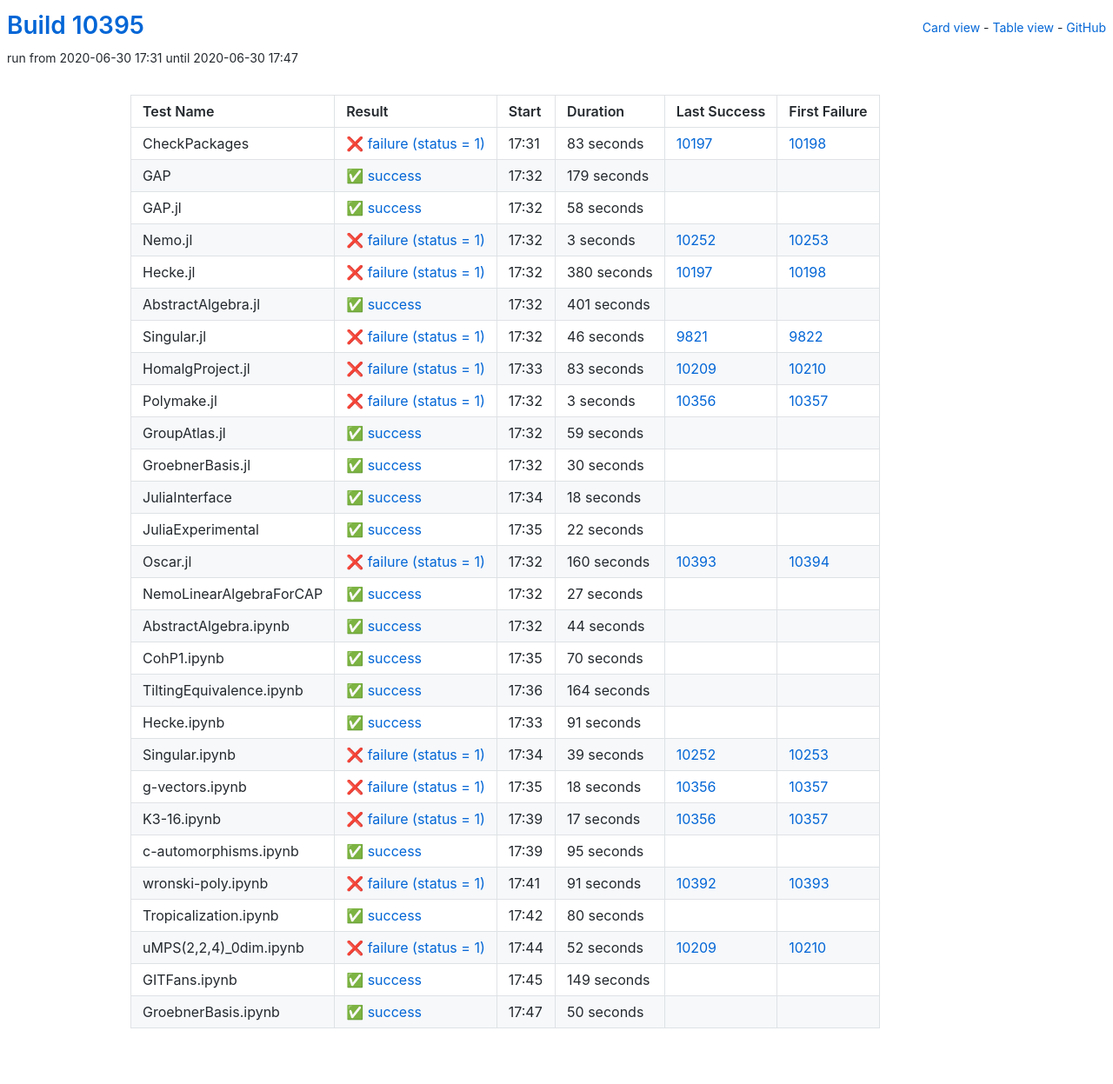
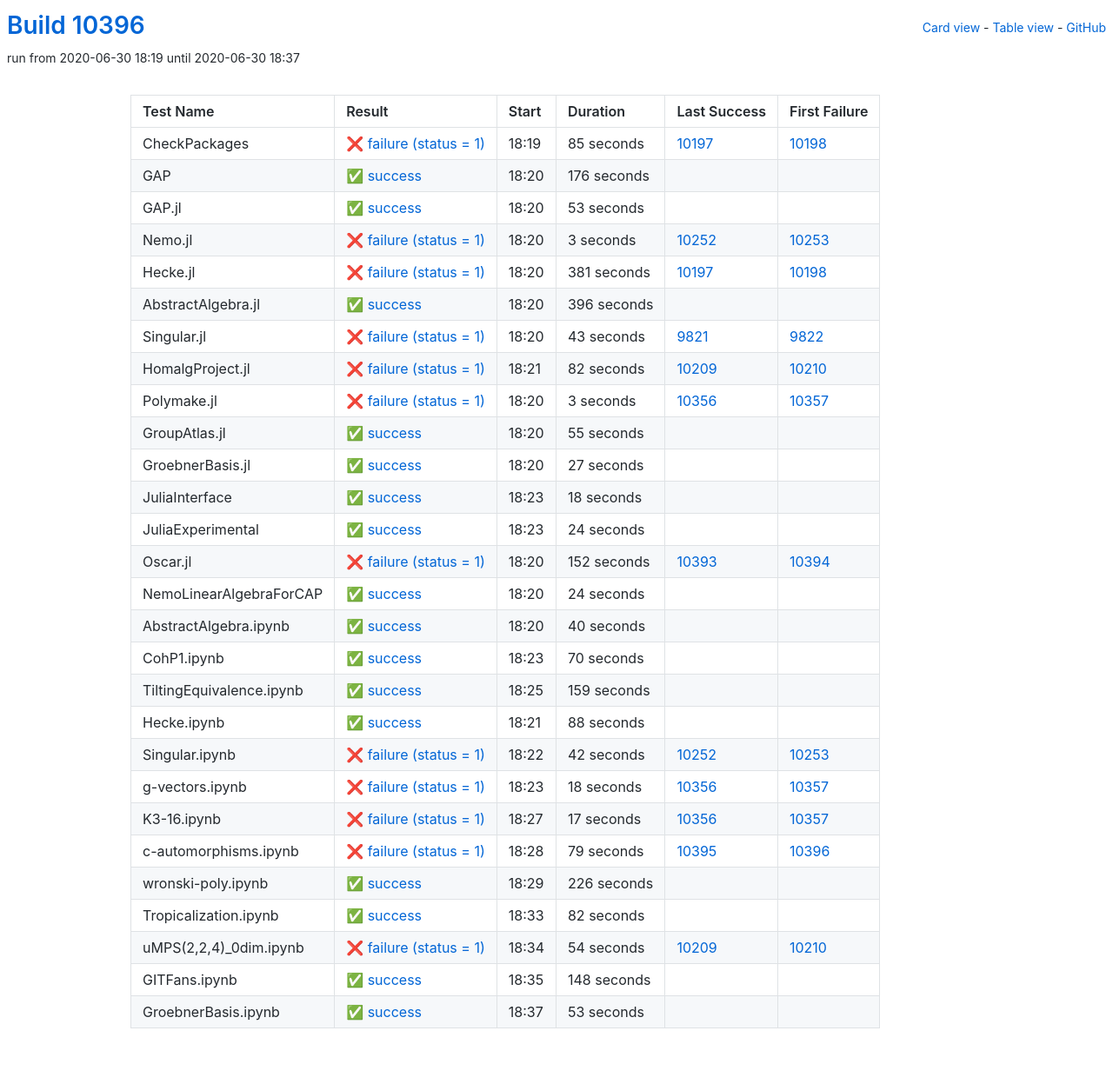
Before and after one commit to oscar-system/oscar-ci-status, a Jekyll site: the page built from table.html, in a window 1280 px wide. Shown: the whole page at 87% size. Built offline with Jekyll 4.4.1, drawn with Linux system fonts in a browser that asks for light colours.

Commit message:
Build #10396

```diff
--- a/_data/ci.yml
+++ b/_data/ci.yml
@@ -1,6 +1,6 @@
 ---
-build: 10395
-build_url: https://oscarci.mathematik.uni-kl.de/job/oscar/10395/
+build: 10396
+build_url: https://oscarci.mathematik.uni-kl.de/job/oscar/10396/
 job: oscar
 organization: oscar-system
 repo: oscar-ci-status
@@ -8,44 +8,44 @@
 tests:
 - name: CheckPackages
   id: checkpackages
-  log: https://oscarci.mathematik.uni-kl.de/job/oscar/10395/artifact/logs/build-10395/CheckPackages.log
-  start: 2020-06-30 17:31
+  log: https://oscarci.mathematik.uni-kl.de/job/oscar/10396/artifact/logs/build-10396/CheckPackages.log
+  start: 2020-06-30 18:19
   success: false
   exitcode: 1
   status: failure
-  duration: 83
+  duration: 85
   last_success: 10197
   last_success_url: https://oscarci.mathematik.uni-kl.de/job/oscar/10197/
   first_failure: 10198
   first_failure_url: https://oscarci.mathematik.uni-kl.de/job/oscar/10198/
 - name: GAP
   id: gap
-  log: https://oscarci.mathematik.uni-kl.de/job/oscar/10395/artifact/logs/build-10395/GAP.log
-  start: 2020-06-30 17:32
+  log: https://oscarci.mathematik.uni-kl.de/job/oscar/10396/artifact/logs/build-10396/GAP.log
+  start: 2020-06-30 18:20
   success: true
   exitcode: 0
   status: success
-  duration: 179
+  duration: 176
   last_success: false
   last_success_url:
   first_failure: false
   first_failure_url:
 - name: GAP.jl
   id: gap-jl
-  log: https://oscarci.mathematik.uni-kl.de/job/oscar/10395/artifact/logs/build-10395/GAP.jl.log
-  start: 2020-06-30 17:32
+  log: https://oscarci.mathematik.uni-kl.de/job/oscar/10396/artifact/logs/build-10396/GAP.jl.log
+  start: 2020-06-30 18:20
   success: true
   exitcode: 0
   status: success
-  duration: 58
+  duration: 53
   last_success: false
   last_success_url:
   first_failure: false
   first_failure_url:
 - name: Nemo.jl
   id: nemo-jl
-  log: https://oscarci.mathematik.uni-kl.de/job/oscar/10395/artifact/logs/build-10395/Nemo.jl.log
-  start: 2020-06-30 17:32
+  log: https://oscarci.mathematik.uni-kl.de/job/oscar/10396/artifact/logs/build-10396/Nemo.jl.log
+  start: 2020-06-30 18:20
   success: false
   exitcode: 1
   status: failure
@@ -56,56 +56,56 @@
   first_failure_url: https://oscarci.mathematik.uni-kl.de/job/oscar/10253/
 - name: Hecke.jl
   id: hecke-jl
-  log: https://oscarci.mathematik.uni-kl.de/job/oscar/10395/artifact/logs/build-10395/Hecke.jl.log
-  start: 2020-06-30 17:32
+  log: https://oscarci.mathematik.uni-kl.de/job/oscar/10396/artifact/logs/build-10396/Hecke.jl.log
+  start: 2020-06-30 18:20
   success: false
   exitcode: 1
   status: failure
-  duration: 380
+  duration: 381
   last_success: 10197
   last_success_url: https://oscarci.mathematik.uni-kl.de/job/oscar/10197/
   first_failure: 10198
   first_failure_url: https://oscarci.mathematik.uni-kl.de/job/oscar/10198/
 - name: AbstractAlgebra.jl
   id: abstractalgebra-jl
-  log: https://oscarci.mathematik.uni-kl.de/job/oscar/10395/artifact/logs/build-10395/AbstractAlgebra.jl.log
-  start: 2020-06-30 17:32
+  log: https://oscarci.mathematik.uni-kl.de/job/oscar/10396/artifact/logs/build-10396/AbstractAlgebra.jl.log
+  start: 2020-06-30 18:20
   success: true
   exitcode: 0
   status: success
-  duration: 401
+  duration: 396
   last_success: false
   last_success_url:
   first_failure: false
   first_failure_url:
 - name: Singular.jl
   id: singular-jl
-  log: https://oscarci.mathematik.uni-kl.de/job/oscar/10395/artifact/logs/build-10395/Singular.jl.log
-  start: 2020-06-30 17:32
+  log: https://oscarci.mathematik.uni-kl.de/job/oscar/10396/artifact/logs/build-10396/Singular.jl.log
+  start: 2020-06-30 18:20
   success: false
   exitcode: 1
   status: failure
-  duration: 46
+  duration: 43
   last_success: 9821
   last_success_url: https://oscarci.mathematik.uni-kl.de/job/oscar/9821/
   first_failure: 9822
   first_failure_url: https://oscarci.mathematik.uni-kl.de/job/oscar/9822/
 - name: HomalgProject.jl
   id: homalgproject-jl
-  log: https://oscarci.mathematik.uni-kl.de/job/oscar/10395/artifact/logs/build-10395/HomalgProject.jl.log
-  start: 2020-06-30 17:33
+  log: https://oscarci.mathematik.uni-kl.de/job/oscar/10396/artifact/logs/build-10396/HomalgProject.jl.log
+  start: 2020-06-30 18:21
   success: false
   exitcode: 1
   status: failure
-  duration: 83
+  duration: 82
   last_success: 10209
   last_success_url: https://oscarci.mathematik.uni-kl.de/job/oscar/10209/
   first_failure: 10210
   first_failure_url: https://oscarci.mathematik.uni-kl.de/job/oscar/10210/
 - name: Polymake.jl
   id: polymake-jl
-  log: https://oscarci.mathematik.uni-kl.de/job/oscar/10395/artifact/logs/build-10395/Polymake.jl.log
-  start: 2020-06-30 17:32
+  log: https://oscarci.mathematik.uni-kl.de/job/oscar/10396/artifact/logs/build-10396/Polymake.jl.log
+  start: 2020-06-30 18:20
   success: false
   exitcode: 1
   status: failure
@@ -116,32 +116,32 @@
   first_failure_url: https://oscarci.mathematik.uni-kl.de/job/oscar/10357/
 - name: GroupAtlas.jl
   id: groupatlas-jl
-  log: https://oscarci.mathematik.uni-kl.de/job/oscar/10395/artifact/logs/build-10395/GroupAtlas.jl.log
-  start: 2020-06-30 17:32
+  log: https://oscarci.mathematik.uni-kl.de/job/oscar/10396/artifact/logs/build-10396/GroupAtlas.jl.log
+  start: 2020-06-30 18:20
   success: true
   exitcode: 0
   status: success
-  duration: 59
+  duration: 55
   last_success: false
   last_success_url:
   first_failure: false
   first_failure_url:
 - name: GroebnerBasis.jl
   id: groebnerbasis-jl
-  log: https://oscarci.mathematik.uni-kl.de/job/oscar/10395/artifact/logs/build-10395/GroebnerBasis.jl.log
-  start: 2020-06-30 17:32
+  log: https://oscarci.mathematik.uni-kl.de/job/oscar/10396/artifact/logs/build-10396/GroebnerBasis.jl.log
+  start: 2020-06-30 18:20
   success: true
   exitcode: 0
   status: success
-  duration: 30
+  duration: 27
   last_success: false
   last_success_url:
   first_failure: false
   first_failure_url:
 - name: JuliaInterface
   id: juliainterface
-  log: https://oscarci.mathematik.uni-kl.de/job/oscar/10395/artifact/logs/build-10395/JuliaInterface.log
-  start: 2020-06-30 17:34
+  log: https://oscarci.mathematik.uni-kl.de/job/oscar/10396/artifact/logs/build-10396/JuliaInterface.log
+  start: 2020-06-30 18:23
   success: true
   exitcode: 0
   status: success
@@ -152,56 +152,56 @@
   first_failure_url:
 - name: JuliaExperimental
   id: juliaexperimental
-  log: https://oscarci.mathematik.uni-kl.de/job/oscar/10395/artifact/logs/build-10395/JuliaExperimental.log
-  start: 2020-06-30 17:35
+  log: https://oscarci.mathematik.uni-kl.de/job/oscar/10396/artifact/logs/build-10396/JuliaExperimental.log
+  start: 2020-06-30 18:23
   success: true
   exitcode: 0
   status: success
-  duration: 22
+  duration: 24
   last_success: false
   last_success_url:
   first_failure: false
   first_failure_url:
 - name: Oscar.jl
   id: oscar-jl
-  log: https://oscarci.mathematik.uni-kl.de/job/oscar/10395/artifact/logs/build-10395/Oscar.jl.log
-  start: 2020-06-30 17:32
+  log: https://oscarci.mathematik.uni-kl.de/job/oscar/10396/artifact/logs/build-10396/Oscar.jl.log
+  start: 2020-06-30 18:20
   success: false
   exitcode: 1
   status: failure
-  duration: 160
+  duration: 152
   last_success: 10393
   last_success_url: https://oscarci.mathematik.uni-kl.de/job/oscar/10393/
   first_failure: 10394
   first_failure_url: https://oscarci.mathematik.uni-kl.de/job/oscar/10394/
 - name: NemoLinearAlgebraForCAP
   id: nemolinearalgebraforcap
-  log: https://oscarci.mathematik.uni-kl.de/job/oscar/10395/artifact/logs/build-10395/NemoLinearAlgebraForCAP.log
-  start: 2020-06-30 17:32
+  log: https://oscarci.mathematik.uni-kl.de/job/oscar/10396/artifact/logs/build-10396/NemoLinearAlgebraForCAP.log
+  start: 2020-06-30 18:20
   success: true
   exitcode: 0
   status: success
-  duration: 27
+  duration: 24
   last_success: false
   last_success_url:
   first_failure: false
   first_failure_url:
 - name: AbstractAlgebra.ipynb
   id: abstractalgebra-ipynb
-  log: https://oscarci.mathematik.uni-kl.de/job/oscar/10395/artifact/logs/build-10395/AbstractAlgebra.ipynb.log
-  start: 2020-06-30 17:32
+  log: https://oscarci.mathematik.uni-kl.de/job/oscar/10396/artifact/logs/build-10396/AbstractAlgebra.ipynb.log
+  start: 2020-06-30 18:20
   success: true
   exitcode: 0
   status: success
-  duration: 44
+  duration: 40
   last_success: false
   last_success_url:
   first_failure: false
   first_failure_url:
 - name: CohP1.ipynb
   id: cohp1-ipynb
-  log: https://oscarci.mathematik.uni-kl.de/job/oscar/10395/artifact/logs/build-10395/CohP1.ipynb.log
-  start: 2020-06-30 17:35
+  log: https://oscarci.mathematik.uni-kl.de/job/oscar/10396/artifact/logs/build-10396/CohP1.ipynb.log
+  start: 2020-06-30 18:23
   success: true
   exitcode: 0
   status: success
@@ -212,44 +212,44 @@
   first_failure_url:
 - name: TiltingEquivalence.ipynb
   id: tiltingequivalence-ipynb
-  log: https://oscarci.mathematik.uni-kl.de/job/oscar/10395/artifact/logs/build-10395/TiltingEquivalence.ipynb.log
-  start: 2020-06-30 17:36
+  log: https://oscarci.mathematik.uni-kl.de/job/oscar/10396/artifact/logs/build-10396/TiltingEquivalence.ipynb.log
+  start: 2020-06-30 18:25
   success: true
   exitcode: 0
   status: success
-  duration: 164
+  duration: 159
   last_success: false
   last_success_url:
   first_failure: false
   first_failure_url:
 - name: Hecke.ipynb
   id: hecke-ipynb
-  log: https://oscarci.mathematik.uni-kl.de/job/oscar/10395/artifact/logs/build-10395/Hecke.ipynb.log
-  start: 2020-06-30 17:33
+  log: https://oscarci.mathematik.uni-kl.de/job/oscar/10396/artifact/logs/build-10396/Hecke.ipynb.log
+  start: 2020-06-30 18:21
   success: true
   exitcode: 0
   status: success
-  duration: 91
+  duration: 88
   last_success: false
   last_success_url:
   first_failure: false
   first_failure_url:
 - name: Singular.ipynb
   id: singular-ipynb
-  log: https://oscarci.mathematik.uni-kl.de/job/oscar/10395/artifact/logs/build-10395/Singular.ipynb.log
-  start: 2020-06-30 17:34
+  log: https://oscarci.mathematik.uni-kl.de/job/oscar/10396/artifact/logs/build-10396/Singular.ipynb.log
+  start: 2020-06-30 18:22
   success: false
   exitcode: 1
   status: failure
-  duration: 39
+  duration: 42
   last_success: 10252
   last_success_url: https://oscarci.mathematik.uni-kl.de/job/oscar/10252/
   first_failure: 10253
   first_failure_url: https://oscarci.mathematik.uni-kl.de/job/oscar/10253/
 - name: g-vectors.ipynb
   id: g-vectors-ipynb
-  log: https://oscarci.mathematik.uni-kl.de/job/oscar/10395/artifact/logs/build-10395/g-vectors.ipynb.log
-  start: 2020-06-30 17:35
+  log: https://oscarci.mathematik.uni-kl.de/job/oscar/10396/artifact/logs/build-10396/g-vectors.ipynb.log
+  start: 2020-06-30 18:23
   success: false
   exitcode: 1
   status: failure
@@ -260,8 +260,8 @@
   first_failure_url: https://oscarci.mathematik.uni-kl.de/job/oscar/10357/
 - name: K3-16.ipynb
   id: k3-16-ipynb
-  log: https://oscarci.mathematik.uni-kl.de/job/oscar/10395/artifact/logs/build-10395/K3-16.ipynb.log
-  start: 2020-06-30 17:39
+  log: https://oscarci.mathematik.uni-kl.de/job/oscar/10396/artifact/logs/build-10396/K3-16.ipynb.log
+  start: 2020-06-30 18:27
   success: false
   exitcode: 1
   status: failure
@@ -272,72 +272,72 @@
   first_failure_url: https://oscarci.mathematik.uni-kl.de/job/oscar/10357/
 - name: c-automorphisms.ipynb
   id: c-automorphisms-ipynb
-  log: https://oscarci.mathematik.uni-kl.de/job/oscar/10395/artifact/logs/build-10395/c-automorphisms.ipynb.log
-  start: 2020-06-30 17:39
+  log: https://oscarci.mathematik.uni-kl.de/job/oscar/10396/artifact/logs/build-10396/c-automorphisms.ipynb.log
+  start: 2020-06-30 18:28
+  success: false
+  exitcode: 1
+  status: failure
+  duration: 79
+  last_success: 10395
+  last_success_url: https://oscarci.mathematik.uni-kl.de/job/oscar/10395/
+  first_failure: 10396
+  first_failure_url: https://oscarci.mathematik.uni-kl.de/job/oscar/10396/
+- name: wronski-poly.ipynb
+  id: wronski-poly-ipynb
+  log: https://oscarci.mathematik.uni-kl.de/job/oscar/10396/artifact/logs/build-10396/wronski-poly.ipynb.log
+  start: 2020-06-30 18:29
   success: true
   exitcode: 0
   status: success
-  duration: 95
+  duration: 226
   last_success: false
   last_success_url:
   first_failure: false
   first_failure_url:
-- name: wronski-poly.ipynb
-  id: wronski-poly-ipynb
-  log: https://oscarci.mathematik.uni-kl.de/job/oscar/10395/artifact/logs/build-10395/wronski-poly.ipynb.log
-  start: 2020-06-30 17:41
-  success: false
-  exitcode: 1
-  status: failure
-  duration: 91
-  last_success: 10392
-  last_success_url: https://oscarci.mathematik.uni-kl.de/job/oscar/10392/
-  first_failure: 10393
-  first_failure_url: https://oscarci.mathematik.uni-kl.de/job/oscar/10393/
 - name: Tropicalization.ipynb
   id: tropicalization-ipynb
-  log: https://oscarci.mathematik.uni-kl.de/job/oscar/10395/artifact/logs/build-10395/Tropicalization.ipynb.log
-  start: 2020-06-30 17:42
+  log: https://oscarci.mathematik.uni-kl.de/job/oscar/10396/artifact/logs/build-10396/Tropicalization.ipynb.log
+  start: 2020-06-30 18:33
   success: true
   exitcode: 0
   status: success
-  duration: 80
+  duration: 82
   last_success: false
   last_success_url:
   first_failure: false
   first_failure_url:
 - name: uMPS(2,2,4)_0dim.ipynb
   id: umps-2-2-4-0dim-ipynb
-  log: https://oscarci.mathematik.uni-kl.de/job/oscar/10395/artifact/logs/build-10395/uMPS-2-2-4-_0dim.ipynb.log
-  start: 2020-06-30 17:44
+  log: https://oscarci.mathematik.uni-kl.de/job/oscar/10396/artifact/logs/build-10396/uMPS-2-2-4-_0dim.ipynb.log
+  start: 2020-06-30 18:34
   success: false
   exitcode: 1
   status: failure
-  duration: 52
+  duration: 54
   last_success: 10209
   last_success_url: https://oscarci.mathematik.uni-kl.de/job/oscar/10209/
   first_failure: 10210
   first_failure_url: https://oscarci.mathematik.uni-kl.de/job/oscar/10210/
 - name: GITFans.ipynb
   id: gitfans-ipynb
-  log: https://oscarci.mathematik.uni-kl.de/job/oscar/10395/artifact/logs/build-10395/GITFans.ipynb.log
-  start: 2020-06-30 17:45
+  log: https://oscarci.mathematik.uni-kl.de/job/oscar/10396/artifact/logs/build-10396/GITFans.ipynb.log
+  start: 2020-06-30 18:35
   success: true
   exitcode: 0
   status: success
-  duration: 149
+  duration: 148
   last_success: false
   last_success_url:
   first_failure: false
   first_failure_url:
 - name: GroebnerBasis.ipynb
   id: groebnerbasis-ipynb
-  log: https://oscarci.mathematik.uni-kl.de/job/oscar/10395/artifact/logs/build-10395/GroebnerBasis.ipynb.log
-  start: 2020-06-30 17:47
+  log: https://oscarci.mathematik.uni-kl.de/job/oscar/10396/artifact/logs/build-10396/GroebnerBasis.ipynb.log
+  start: 2020-06-30 18:37
   success: true
   exitcode: 0
   status: success
-  duration: 50
+  duration: 53
   last_success: false
   last_success_url:
   first_failure: false
```
Also changed, not shown: README.md.
